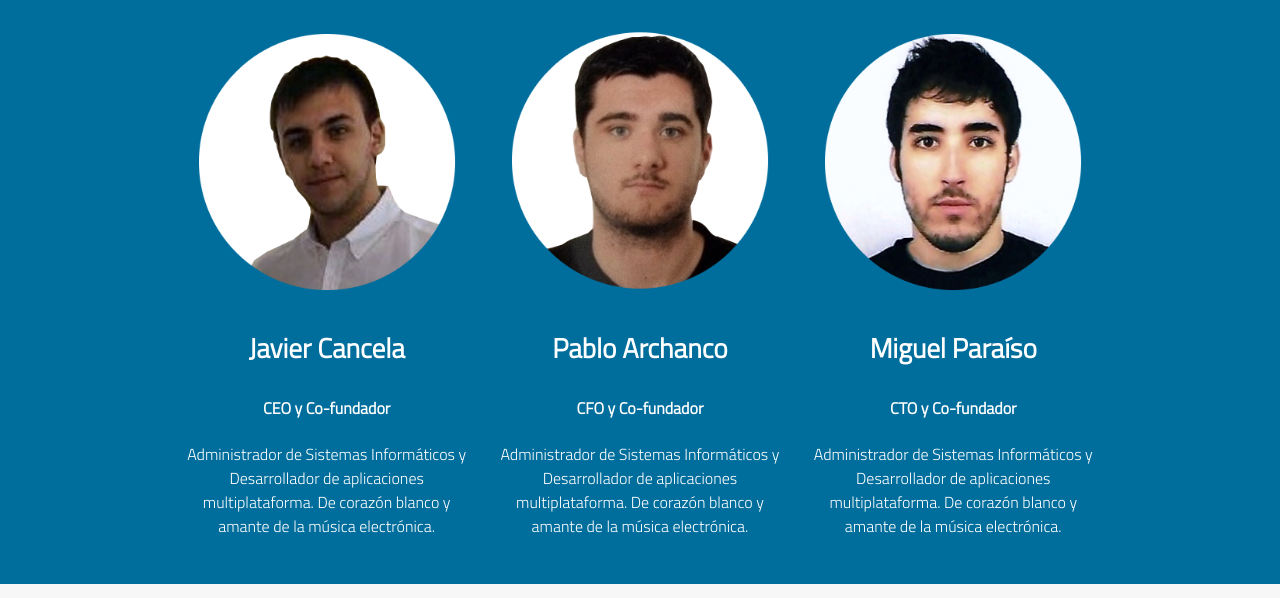
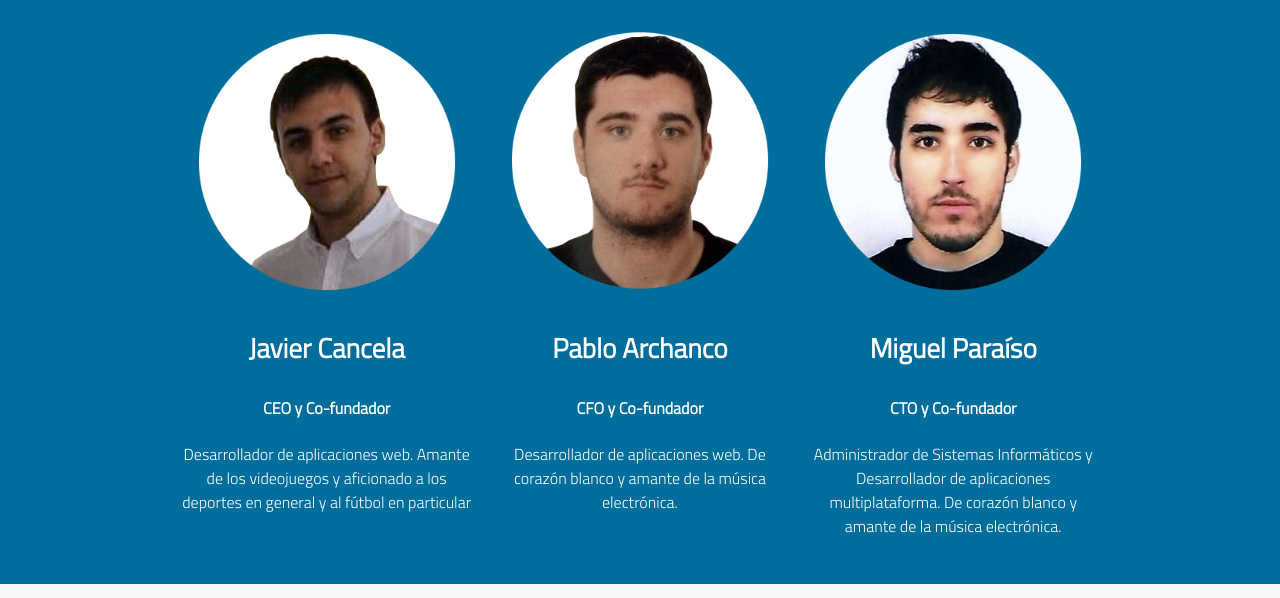
Before and after one commit to miguelparaiso/webear, a plain HTML site: page about-us.html in a window 1280 px wide. Shown: the part 455-1053 px from the top of the page. Drawn offline with Linux system fonts and the light colour scheme.

Commit message:
changed biographies

```diff
--- a/about-us.html
+++ b/about-us.html
@@ -81,13 +81,13 @@
                             <img src="img/team/javier-cancela.png" alt="Javier Cancela">
                             <h3>Javier Cancela</h3>
                             <h4>CEO y Co-fundador</h4>
-                            <p>Administrador de Sistemas Informáticos y Desarrollador de aplicaciones multiplataforma. De corazón blanco y amante de la música electrónica.</p>
+                            <p>Desarrollador de aplicaciones web. Amante de los videojuegos y aficionado a los deportes en general y al fútbol en particular</p>
                         </div>
                         <div class="col-4">
                             <img src="img/team/pablo-archanco.png" alt="Pablo Archanco">
                             <h3>Pablo Archanco</h3>
                             <h4>CFO y Co-fundador</h4>
-                            <p>Administrador de Sistemas Informáticos y Desarrollador de aplicaciones multiplataforma. De corazón blanco y amante de la música electrónica.</p>
+                            <p>Desarrollador de aplicaciones web. De corazón blanco y amante de la música electrónica.</p>
                         </div>
                         <div class="col-4">
                             <img src="img/team/miguel-paraiso.png" alt="Miguel Paraíso">
```
